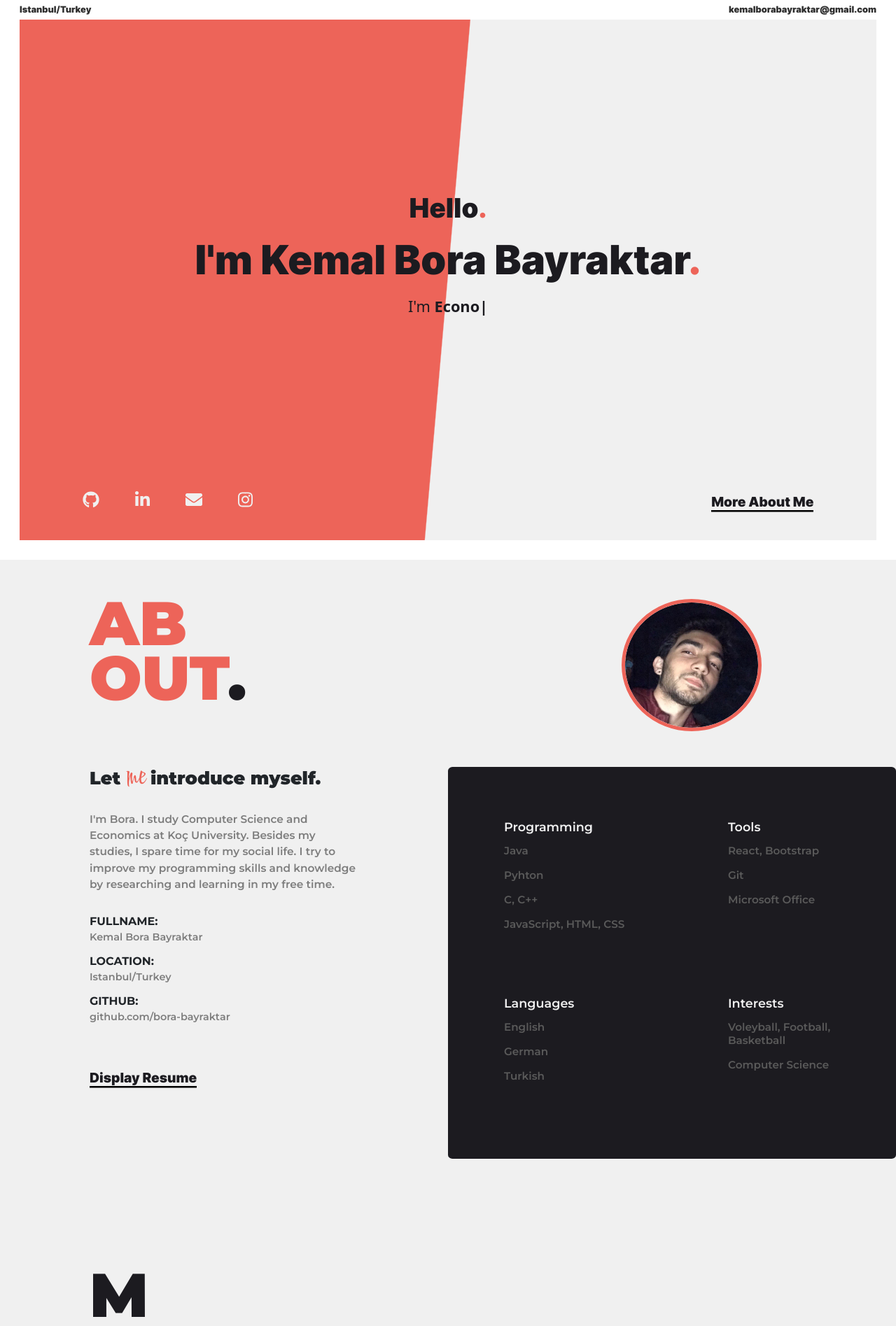
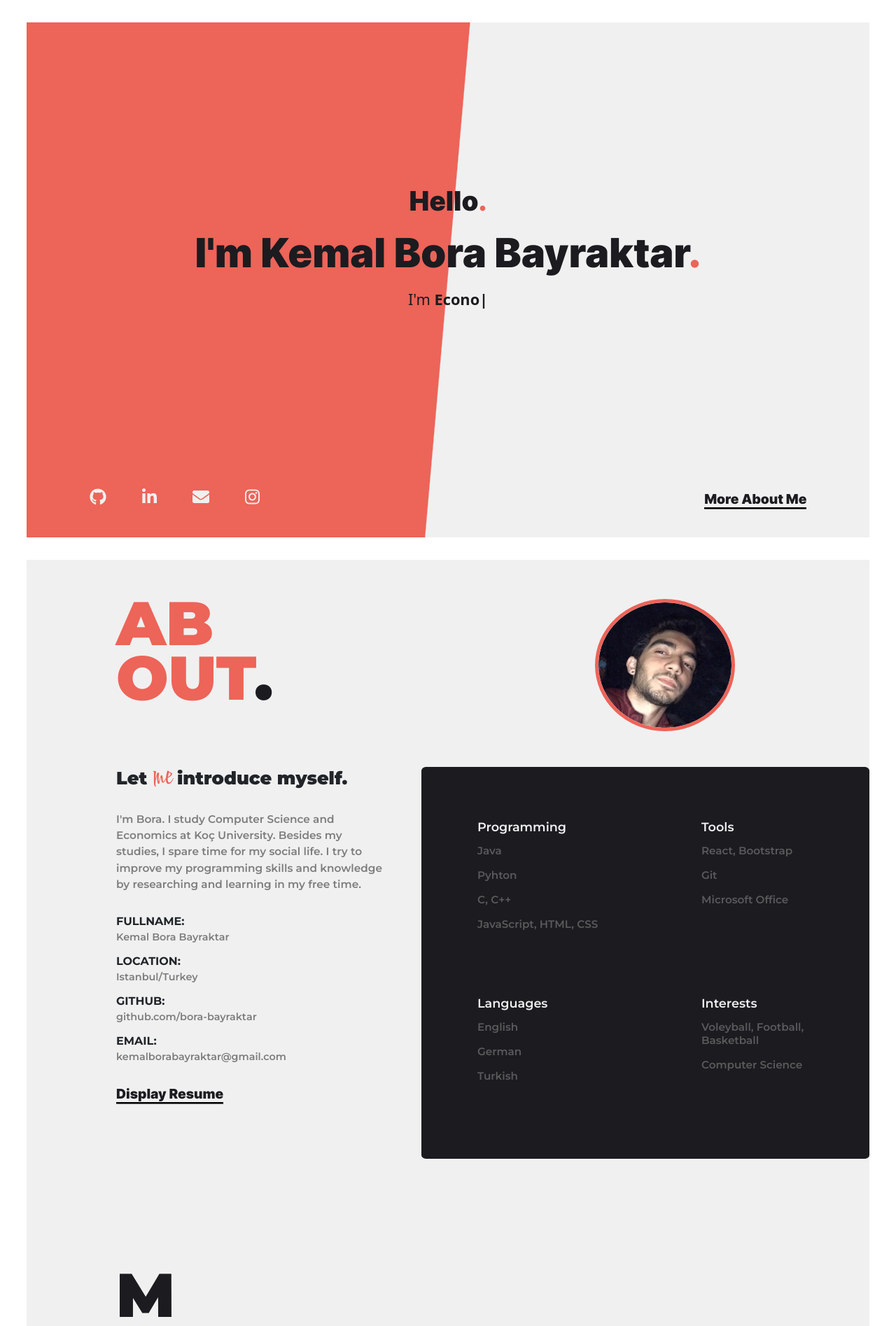
Before and after one commit to bora-bayraktar/portfolio, a React (Create React App) app: page / in a window 1280 px wide. Shown: the top 1895 px of the page at 70% size. Built offline with nearby package versions, Linux system fonts and the light colour scheme.

Commit message:
Add frame

```diff
--- a/src/App.js
+++ b/src/App.js
@@ -1,14 +1,12 @@
 import React, { Component } from "react";
 import Header from "./components/Header";
 import About from "./components/About";
-import Frame from "./components/Frame";
 import More from "./components/More";
 
 class App extends Component {
     render() {
         return (
             <div>
-                <Frame />
                 <Header />
                 <About />
                 <More />
--- a/src/components/Frame.js
+++ /dev/null
@@ -1,16 +0,0 @@
-import React, { Component } from "react";
-
-class Frame extends Component {
-    render() {
-        return (
-            <div className="frame">
-                <a href="mailto:kemalborabayraktar@gmail.com" id="mail">
-                    kemalborabayraktar@gmail.com
-                </a>
-                <p id="location">Istanbul/Turkey</p>
-            </div>
-        );
-    }
-}
-
-export default Frame;
--- a/src/components/Header.js
+++ b/src/components/Header.js
@@ -1,6 +1,5 @@
 import React, { Component } from "react";
 import Hello from "./Hello";
-import Frame from "./Frame";
 import Icons from "./Icons";
 import FavButton from "./FavButton";
 
@@ -8,7 +7,6 @@ class Header extends Component {
     render() {
         return (
             <div className="header">
-                <Frame />
                 <Hello />
                 <Icons />
                 <FavButton
--- a/src/components/Introduction.js
+++ b/src/components/Introduction.js
@@ -21,12 +21,6 @@ class Introduction extends Component {
                     life. I try to improve my programming skills and knowledge
                     by researching and learning in my free time.
                 </p>
-                <FavButton
-                    name="display-resume"
-                    content="Display Resume"
-                    goHere="https://user-images.githubusercontent.com/78881290/152663929-5355700c-0689-41cf-a678-8dcb223c100a.png" // TODO: Make the PDF openable.
-                    target="_blank"
-                />
                 <div className="info-container">
                     <div className="info">
                         <h5>FULLNAME:</h5>
@@ -42,7 +36,19 @@ class Introduction extends Component {
                             <p>github.com/bora-bayraktar</p>
                         </a>
                     </div>
+                    <div className="info">
+                        <h5>EMAIL:</h5>
+                        <a href="mailto:kemalborabayraktar@gmail.com">
+                            <p>kemalborabayraktar@gmail.com</p>
+                        </a>
+                    </div>
                 </div>
+                <FavButton
+                    name="display-resume"
+                    content="Display Resume"
+                    goHere="https://user-images.githubusercontent.com/78881290/152663929-5355700c-0689-41cf-a678-8dcb223c100a.png" // TODO: Make the PDF openable.
+                    target="_blank"
+                />
             </div>
         );
     }
--- a/src/css/index.css
+++ b/src/css/index.css
@@ -9,16 +9,9 @@ html,
 body {
     margin: 0px;
     height: 100vh;
-    background-color: rgb(240, 240, 240);
 }
 
 /*----------------- HEADER -----------------*/
-
-@media screen and (min-width: 600px) {
-    .header {
-        border: 3.5vmin solid white;
-    }
-}
 
 .header {
     height: 100vh;
@@ -28,28 +21,6 @@ body {
         var(--favcolor) 49.9%,
         rgb(240, 240, 240) 50%
     );
-}
-
-#mail,
-#location {
-    position: absolute;
-    top: -2.7vmin;
-    font: 1vmax "Inter";
-    color: rgb(48, 48, 48);
-    font-weight: 700;
-}
-
-#location {
-    left: 0vw;
-}
-
-#mail {
-    right: 0vw;
-    text-decoration: none !important;
-}
-
-#mail:hover {
-    color: var(--favcolor);
 }
 
 .hello {
@@ -163,6 +134,48 @@ body {
     background-size: 0% 0.2vmax;
 }
 
+@media screen and (max-width: 600px) {
+    html,
+    body {
+        background-color: rgb(240, 240, 240);
+    }
+}
+
+@media screen and (min-width: 600px) {
+    html,
+    body {
+        border-left: 1.5vw solid white;
+        border-right: 1.5vw solid white;
+    }
+
+    body:before,
+    body:after {
+        content: "";
+        position: fixed;
+        background: white;
+        left: 0;
+        right: 0;
+        height: 2.5vw;
+        z-index: 1;
+    }
+
+    body:before {
+        top: 0;
+    }
+
+    body:after {
+        bottom: 0;
+    }
+
+    .more-about {
+        bottom: 9vh;
+    }
+
+    .icons {
+        bottom: 9vh;
+    }
+}
+
 /*----------------- ABOUT -----------------*/
 
 .about {
@@ -269,14 +282,11 @@ body {
 .display-resume {
     font: 1.5vmax "Inter";
     color: var(--black);
-    margin-top: 4vh;
-    top: 50vh;
-    position: absolute;
 }
 
 .info-container {
     top: 30vh;
-    margin-top: 4vh;
+    margin: 4vh 0;
 }
 
 .info {
@@ -309,6 +319,10 @@ body {
 }
 
 @media screen and (max-width: 605px) {
+    .about {
+        height: 125vh;
+    }
+
     .about-header {
         top: 6vh;
     }
@@ -350,13 +364,14 @@ body {
     }
 
     .display-resume {
-        top: 37vh;
+        top: 43vh;
         width: 100%;
         text-align: center;
+        margin-top: 5vh;
     }
 
     .skills {
-        top: 72vh;
+        top: 78vh;
         width: 100%;
         border-radius: 0%;
         height: 50vh;
@@ -535,6 +550,9 @@ body {
 }
 
 @media screen and (max-width: 690px) {
+    .more {
+    }
+
     .experience-education {
         display: block;
         top: 32vh;
```
